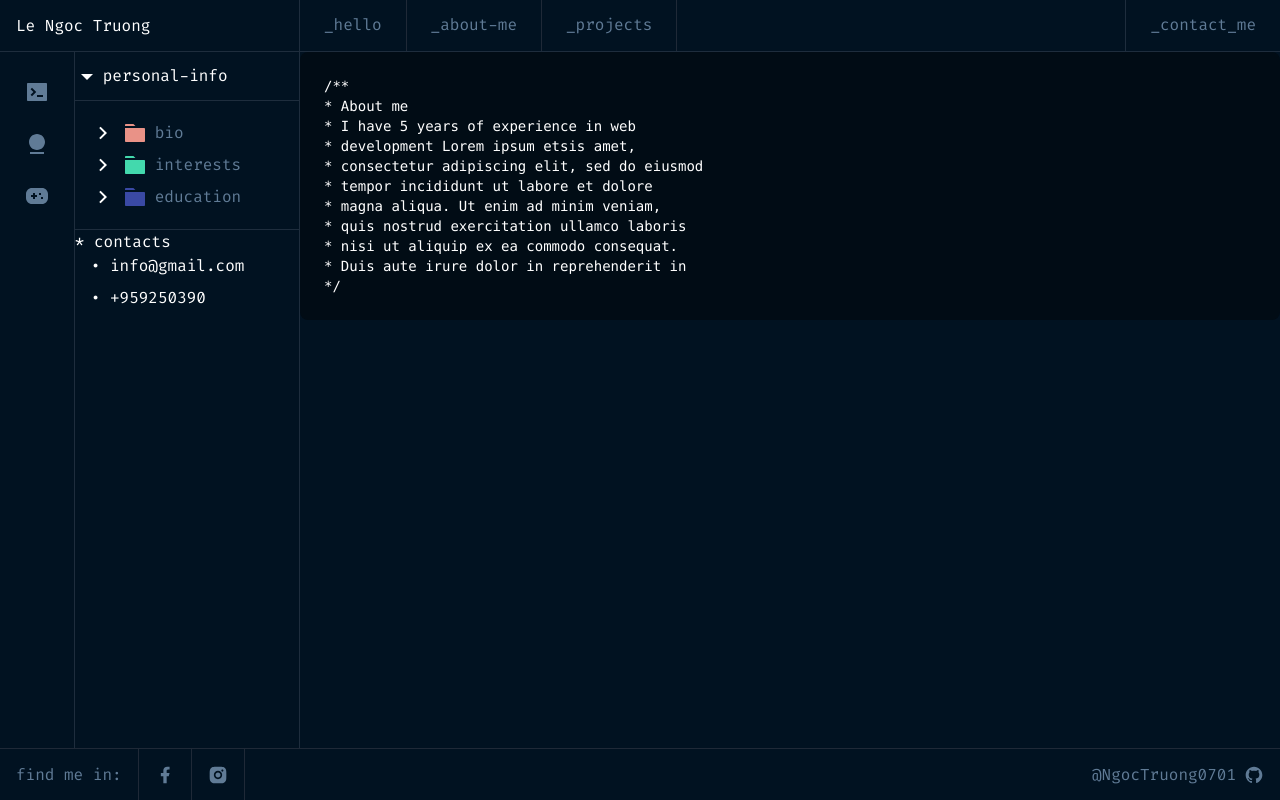
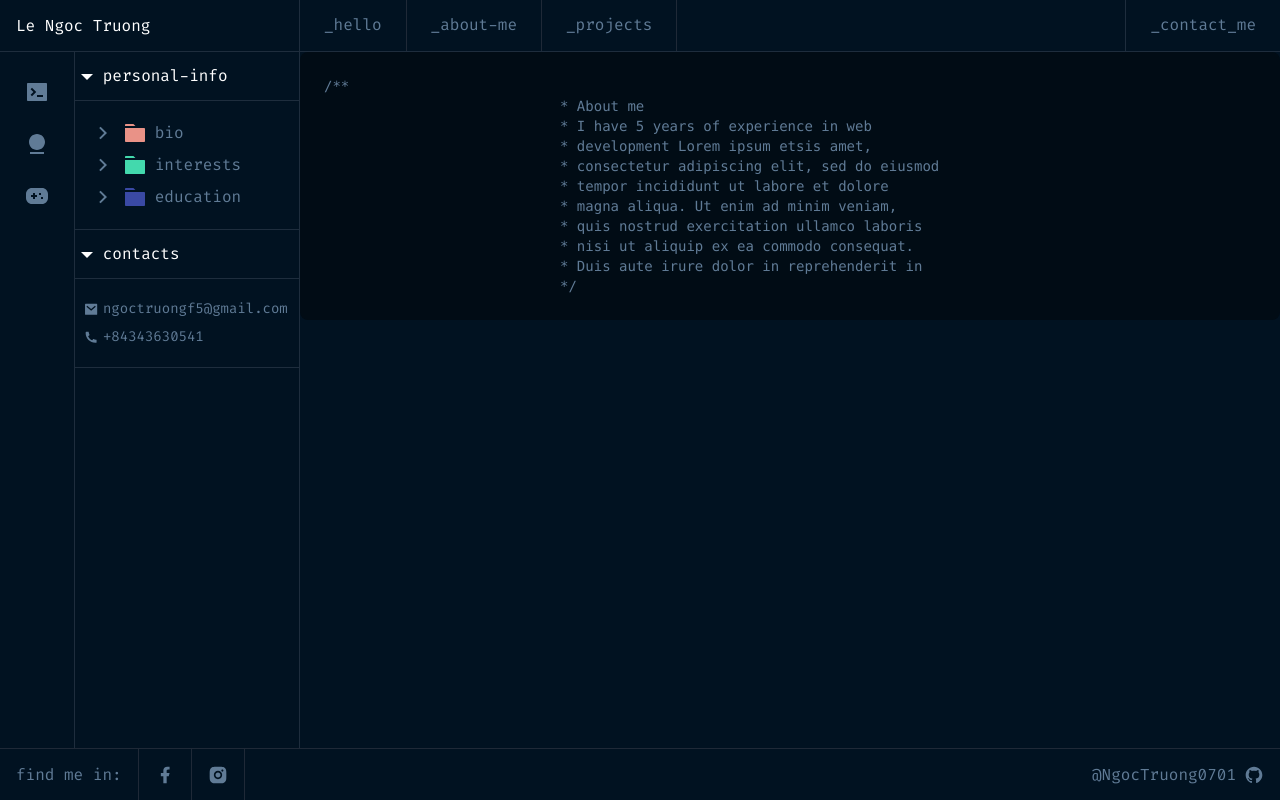
Before and after one commit to NgocTruong0701/portfolio, a Next.js app: page /about-me in a window 1280 px wide. Built offline with nearby package versions, Linux system fonts and the light colour scheme.

Commit message:
update: fix bug relation eslint, refactor code

```diff
--- a/src/app/about-me/components/sidebar.tsx
+++ b/src/app/about-me/components/sidebar.tsx
@@ -17,6 +17,8 @@ export const Sidebar = () => {
 
     const nameFolder = "Folder3Fill";
     const gitRepo = "GitRepositoryFill";
+    const mailFill = "MailFill";
+    const phoneFill = "PhoneFill";
 
     const toggleExpand = (item: string) => {
         setExpandedItems(prev => ({
@@ -33,8 +35,8 @@ export const Sidebar = () => {
                 ))}
             </div>
             <div className="flex-1">
-                <div className='flex gap-1 items-center border-b py-3 border-border-gray'>
-                    <Icon name="ArrowDownFill" className='text-secondary-4' />
+                <div className='flex gap-1 items-center border-b py-3 border-border-gray text-secondary-4'>
+                    <Icon name="ArrowDownFill" />
                     personal-info
                 </div>
                 <div className="space-y-2 px-4 py-5 border-b border-border-gray">
@@ -44,7 +46,7 @@ export const Sidebar = () => {
                     >
                         <Icon name={expandedItems.bio ? "ArrowDownSLine" : "ArrowRightSLine"} />
                         <Icon name={nameFolder} className="text-accent-3" />
-                        <span className={`${!expandedItems.bio} && text-secondary-1`}>bio</span>
+                        <span className={expandedItems.bio ? 'text-secondary-4' : ''}>bio</span>
                     </div>
 
                     <div
@@ -53,7 +55,7 @@ export const Sidebar = () => {
                     >
                         <Icon name={expandedItems.interests ? "ArrowDownSLine" : "ArrowRightSLine"} />
                         <Icon name={nameFolder} className="text-accent-2" />
-                        <span className={`${!expandedItems.interests} && text-secondary-1`}>interests</span>
+                        <span className={expandedItems.interests ? 'text-secondary-4' : ''}>interests</span>
                     </div>
 
                     <div
@@ -71,7 +73,7 @@ export const Sidebar = () => {
                             )}
                         </div>
                         <div className="flex flex-col">
-                            <span className={`${!expandedItems.education} && text-secondary-1`}>education</span>
+                            <span className={expandedItems.education ? 'text-secondary-4' : ''}>education</span>
                             {expandedItems.education && (
                                 <div className="space-y-2">
                                     <div className="mt-2">high-school</div>
@@ -82,10 +84,19 @@ export const Sidebar = () => {
                     </div>
                 </div>
 
-                <div>* contacts</div>
-                <div className="space-y-2 pl-4">
-                    <div>• info@gmail.com</div>
-                    <div>• +959250390</div>
+                <div className='flex gap-1 items-center border-b py-3 border-border-gray text-secondary-4'>
+                    <Icon name="ArrowDownFill" />
+                    contacts
+                </div>
+                <div className="space-y-2 px-2 py-5 border-b border-border-gray text-sm">
+                    <div className="flex justify-content items-center gap-1">
+                        <Icon name={mailFill} width="16.22" height="14.6" />
+                        ngoctruongf5@gmail.com
+                    </div>
+                    <div className="flex justify-content items-center gap-1">
+                        <Icon name={phoneFill} width="16.22" height="14.6" />
+                        +84343630541
+                    </div>
                 </div>
             </div>
         </div>
--- a/src/app/about-me/page.tsx
+++ b/src/app/about-me/page.tsx
@@ -8,24 +8,23 @@ export const metadata: Metadata = {
 
 export default function AboutPage() {
     return (
-        <div className="flex-1 flex font-firaCode text-secondary-4">
+        <div className="flex-1 flex font-firaCode text-secondary-1">
             <Sidebar />
-            {/* Right side - Code Window */}
             <div className="flex-1">
                 <div className="bg-primary-1 rounded-lg p-6">
                     <pre className="text-sm">
                         <code>
-                            /**<br />
-                            * About me<br />
-                            * I have 5 years of experience in web<br />
-                            * development Lorem ipsum etsis amet,<br />
-                            * consectetur adipiscing elit, sed do eiusmod<br />
-                            * tempor incididunt ut labore et dolore<br />
-                            * magna aliqua. Ut enim ad minim veniam,<br />
-                            * quis nostrud exercitation ullamco laboris<br />
-                            * nisi ut aliquip ex ea commodo consequat.<br />
-                            * Duis aute irure dolor in reprehenderit in<br />
-                            */<br />
+                            {`/**
+                            * About me
+                            * I have 5 years of experience in web
+                            * development Lorem ipsum etsis amet,
+                            * consectetur adipiscing elit, sed do eiusmod
+                            * tempor incididunt ut labore et dolore
+                            * magna aliqua. Ut enim ad minim veniam,
+                            * quis nostrud exercitation ullamco laboris
+                            * nisi ut aliquip ex ea commodo consequat.
+                            * Duis aute irure dolor in reprehenderit in
+                            */`}
                         </code>
                     </pre>
                 </div>
--- a/src/app/page.tsx
+++ b/src/app/page.tsx
@@ -1,7 +1,6 @@
 'use client'
 import Typewriter from 'typewriter-effect';
 import SnakeGame from '../components/game/SnakeGame';
-// import { SnakeGame } from './components/game/SnakeGame';
 
 export default function Home() {
   return (
@@ -59,13 +58,13 @@ export default function Home() {
           </div>
         </div>
         <div className="mt-8 text-secondary-1">
-          <div>// complete the game to continue</div>
-          <div>// you can also see my repositories on my Github page</div>
+          <div>{`// complete the game to continue`}</div>
+          <div>{`// you can also see my repositories on my Github page`}</div>
           <div>
             <span className="text-secondary-3">const </span>
             <span className="text-accent-2">githubLink </span>
             <span className="text-secondary-4">= </span>
-            <span className="text-accent-3">"https://github.com/NgocTruong0701"</span>
+            <span className="text-accent-3">{`"https://github.com/NgocTruong0701"`}</span>
           </div>
         </div>
       </div>
--- /dev/null
+++ b/src/components/icons/MailFill.tsx
@@ -0,0 +1,9 @@
+import { SVGProps } from ".";
+
+export default function MailFill({ fill = 'currentColor', width = "24", height = "24", className }: SVGProps) {
+    return (
+        <svg xmlns="http://www.w3.org/2000/svg" viewBox="0 0 24 24" fill={fill} width={width} height={height} className={className}>
+            <path d="M3 3H21C21.5523 3 22 3.44772 22 4V20C22 20.5523 21.5523 21 21 21H3C2.44772 21 2 20.5523 2 20V4C2 3.44772 2.44772 3 3 3ZM12.0606 11.6829L5.64722 6.2377L4.35278 7.7623L12.0731 14.3171L19.6544 7.75616L18.3456 6.24384L12.0606 11.6829Z"></path>
+        </svg>
+    );
+}
--- /dev/null
+++ b/src/components/icons/PhoneFill.tsx
@@ -0,0 +1,9 @@
+import { SVGProps } from ".";
+
+export default function PhoneFill({ fill = 'currentColor', width = "24", height = "24", className }: SVGProps) {
+    return (
+        <svg xmlns="http://www.w3.org/2000/svg" viewBox="0 0 24 24" fill={fill} width={width} height={height} className={className}>
+            <path d="M21 16.42V19.9561C21 20.4811 20.5941 20.9167 20.0705 20.9537C19.6331 20.9846 19.2763 21 19 21C10.1634 21 3 13.8366 3 5C3 4.72371 3.01545 4.36687 3.04635 3.9295C3.08337 3.40588 3.51894 3 4.04386 3H7.5801C7.83678 3 8.05176 3.19442 8.07753 3.4498C8.10067 3.67907 8.12218 3.86314 8.14207 4.00202C8.34435 5.41472 8.75753 6.75936 9.3487 8.00303C9.44359 8.20265 9.38171 8.44159 9.20185 8.57006L7.04355 10.1118C8.35752 13.1811 10.8189 15.6425 13.8882 16.9565L15.4271 14.8019C15.5572 14.6199 15.799 14.5573 16.001 14.6532C17.2446 15.2439 18.5891 15.6566 20.0016 15.8584C20.1396 15.8782 20.3225 15.8995 20.5502 15.9225C20.8056 15.9483 21 16.1633 21 16.42Z"></path>
+        </svg>
+    );
+}
--- a/src/components/icons/index.tsx
+++ b/src/components/icons/index.tsx
@@ -13,6 +13,8 @@ import Folder3Fill from "./Folder3Fill";
 import ArrowDownSLine from "./ArrowDownSLine";
 import ArrowRightSLine from "./ArrowRightSLine";
 import GitRepositoryFill from "./GitRepositoryFill";
+import MailFill from "./MailFill";
+import PhoneFill from "./PhoneFill";
 
 type IconMapType = {
     [key: string]: FC<SVGProps>;
@@ -32,6 +34,8 @@ const IconMap: IconMapType = {
     ArrowDownSLine,
     ArrowRightSLine,
     GitRepositoryFill,
+    MailFill,
+    PhoneFill,
 };
 
 export type IconName = keyof typeof IconMap;
```
Also changed, not shown: src/components/game/SnakeGame.tsx (+14 -19 lines).
